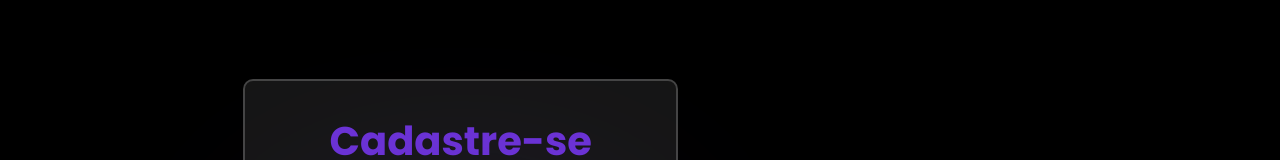
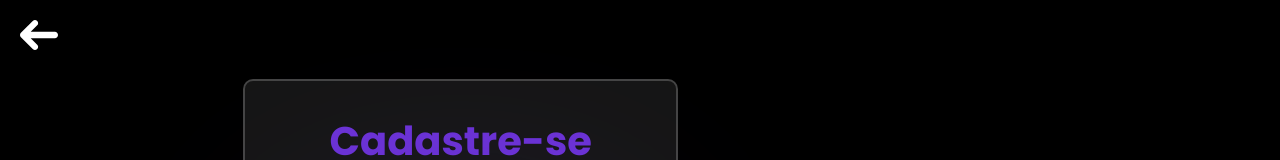
Before and after one commit to Tutora-ia/Tutora.IA-Front, a Next.js app: page /Cadastro in a window 1280 px wide. Shown: the top 160 px of the page. Built offline with nearby package versions, Linux system fonts and the light colour scheme.

Commit message:
Adicionando ArrowBackButton na sessão de Logon

```diff
--- a/app/(logon)/Cadastro/page.js
+++ b/app/(logon)/Cadastro/page.js
@@ -2,13 +2,16 @@ import Image from 'next/image'
 import Link from 'next/link'
 import styles from './page.module.css'
 import GoogleIcon from '../assets/google.svg'
+import ArrowBackButton from '@/app/components/arrowBackButton.component/arrowBackButton'
 
 
 export default function Cadastro() {
 
     return (
         <div className={styles.backgroundLogin}>
-
+            <div className={styles.ArrowBackButton}>
+            <ArrowBackButton/>
+            </div>
             <div className={styles.textTop}>
                 <h1>Seja bem-vindo!</h1>
                 <h2>Preparado para dar um play na sua<br />evolução gramatical?</h2>
--- a/app/(logon)/Cadastro/page.module.css
+++ b/app/(logon)/Cadastro/page.module.css
@@ -33,6 +33,12 @@
 .backgroundLogin::after {
     bottom: 0;
     right: 0;
+}
+
+.ArrowBackButton{
+    position: absolute;
+    top: 20px;
+    left: 20px;
 }
 
 .circle{
@@ -253,6 +259,9 @@
 }
 
 @media screen and (max-width: 910px){
+    .ArrowBackButton{
+        display: none;
+    }
     .inputbox input {
         font-size: 13px;
     }
--- a/app/(logon)/Login/page.js
+++ b/app/(logon)/Login/page.js
@@ -2,12 +2,15 @@ import Image from 'next/image'
 import Link from 'next/link'
 import styles from './page.module.css'
 import GoogleIcon from '../assets/google.svg'
+import ArrowBackButton from '@/app/components/arrowBackButton.component/arrowBackButton'
 
 export default function Login() {
 
     return (
         <div className={styles.backgroundLogin}>
-
+            <div className={styles.ArrowBackButton}>
+                <ArrowBackButton/>
+            </div>
             <div className={styles.textTop}>
                 <h1>Que bom te ver<br />aqui novamente</h1>
                 <h2>Vamos embarcar nessa jornada <br />épica de aprendizado!</h2>
--- a/app/(logon)/Login/page.module.css
+++ b/app/(logon)/Login/page.module.css
@@ -33,6 +33,12 @@
 .backgroundLogin::after {
     bottom: 0;
     right: 0;
+}
+
+.ArrowBackButton{
+    position: absolute;
+    top: 20px;
+    left: 20px;
 }
 
 .circle{
@@ -271,6 +277,9 @@
 }
 
 @media screen and (max-width: 910px){
+    .ArrowBackButton{
+        display: none;
+    }
     .wrapper .rememberforgot {
         font-size: 12px;
     }
--- a/app/(logon)/senha_reset/page.js
+++ b/app/(logon)/senha_reset/page.js
@@ -2,11 +2,15 @@ import Image from 'next/image'
 import Link from 'next/link'
 import styles from './page.module.css'
 import GoogleIcon from '../assets/google.svg'
+import ArrowBackButton from '@/app/components/arrowBackButton.component/arrowBackButton'
 
 
 export default function SenhaReset() {
     return (
         <div className={styles.backgroundLogin}>
+            <div className={styles.ArrowBackButton}>
+                <ArrowBackButton/>
+            </div>
             <div className={styles.textTop}>
                 <h2>Olá, pupil♡!</h2>
                 <h3>Fique tranquilo, pois vamos te<br />ajudar, Informe os dados<br /> necessários para redefinir a
@@ -38,7 +42,6 @@ export default function SenhaReset() {
                 <h3>Fique tranquilo, pois vamos te<br />ajudar, Informe os dados<br /> necessários para redefinir a
                     sua<br />senha.
                 </h3>
-
             </div>
         </div>
     )
--- a/app/(logon)/senha_reset/page.module.css
+++ b/app/(logon)/senha_reset/page.module.css
@@ -33,6 +33,12 @@
 .backgroundLogin::after {
     bottom: 0;
     right: 0;
+}
+
+.ArrowBackButton{
+    position: absolute;
+    top: 20px;
+    left: 20px;
 }
 
 .circle{
@@ -209,6 +215,9 @@
 }
 
 @media screen and (max-width: 910px){
+    .ArrowBackButton{
+        display: none;
+    }
     .inputbox input {
         font-size: 13px;
     }
```
